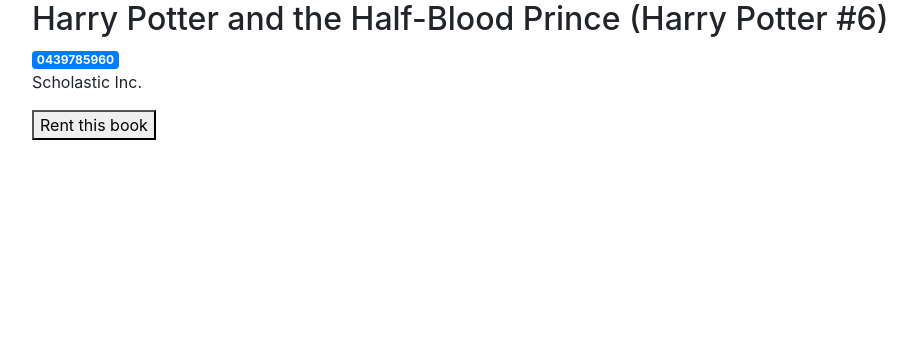
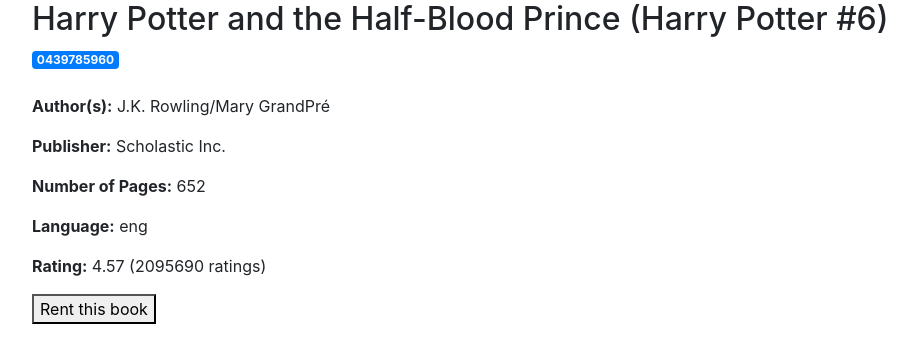
Before and after one commit to EdwardHoang16/book-project, a Flask app: page /1 in a window 1280 px wide. Shown: the part 56-419 px from the top of the page, without its empty margins (53-970 px from the left). Run offline with Flask 2, Linux system fonts and the light colour scheme; data comes from the database, SQL or seed files in the repository; some libraries are stand-ins or nearby versions.

Commit message:
Search no longer requires exact match for title, author is shown on index rather than publisher, and added more info about each book

```diff
--- a/app.py
+++ b/app.py
@@ -20,8 +20,8 @@
 
 def get_title(title):
     conn = get_db_connection()
-    post = conn.execute('SELECT * FROM books WHERE title  = ?',
-                         (title,)).fetchone()
+    post = conn.execute('SELECT * FROM books WHERE title LIKE ?',
+                         ('%' + title + '%',)).fetchall()
     conn.close()
     if post is None:
         abort(404)
@@ -59,7 +59,7 @@
 
 def get_books_by_author(author):
     conn = get_db_connection()
-    posts = conn.execute('SELECT * FROM books WHERE authors = ?',(author,)).fetchall()
+    posts = conn.execute('SELECT * FROM books WHERE authors LIKE ?',('%' + author + '%',)).fetchall()
     conn.close()
     return posts
 
@@ -92,8 +92,8 @@
 
 @app.route('/<title>')
 def book_by_title(title):
-    post = get_title(title)
-    return render_template('post.html', post=post)
+    posts = get_title(title)
+    return render_template('index.html', posts=posts)
 
 @app.route('/books_renting')
 def books_by_user():
@@ -119,10 +119,8 @@
     if request.method == 'POST':
         if request.form.get('title'):
             title = request.form['title']
-            post = get_title(title)
-            id = int(post['bookID'])
-            post = get_post(str(id))
-            return render_template('post.html', post=post)
+            posts = get_title(title)
+            return render_template('index.html', posts=posts)
         if request.form.get('author'):
             author = request.form['author']
             posts = get_books_by_author(str(author))
--- a/templates/index.html
+++ b/templates/index.html
@@ -6,7 +6,7 @@
     <a href="{{ url_for('post', post_id=post['bookID']) }}">
         <h2>{{ post['title'] }}</h2>
     </a>
-    <span class="badge badge-primary">{{ post['publisher'] }}</span>
+    <span class="badge badge-primary">{{ post['authors'] }}</span>
     <hr>
    {% endfor %}
 {% endblock %}
--- a/templates/post.html
+++ b/templates/post.html
@@ -3,6 +3,14 @@
 {% block content %}
     <h2>{% block title %} {{ post['title'] }} {% endblock %}</h2>
     <span class="badge badge-primary">{{ post['isbn'] }}</span>
-    <p>{{ post['publisher'] }}</p>
+    <br />
+    <br />
+
+    <p><strong>Author(s):</strong> {{ post['authors'] }}</p>
+    <p><strong>Publisher:</strong> {{ post['publisher'] }}</p>
+    <p><strong>Number of Pages:</strong> {{ post['num_pages'] }}</p>
+    <p><strong>Language:</strong> {{ post['language_code'] }}</p>
+    <p><strong>Rating:</strong> {{ post['average_rating'] }} ({{ post['ratings_count'] }} ratings) </p>
+
     <button>Rent this book</button>
 {% endblock %}
```
